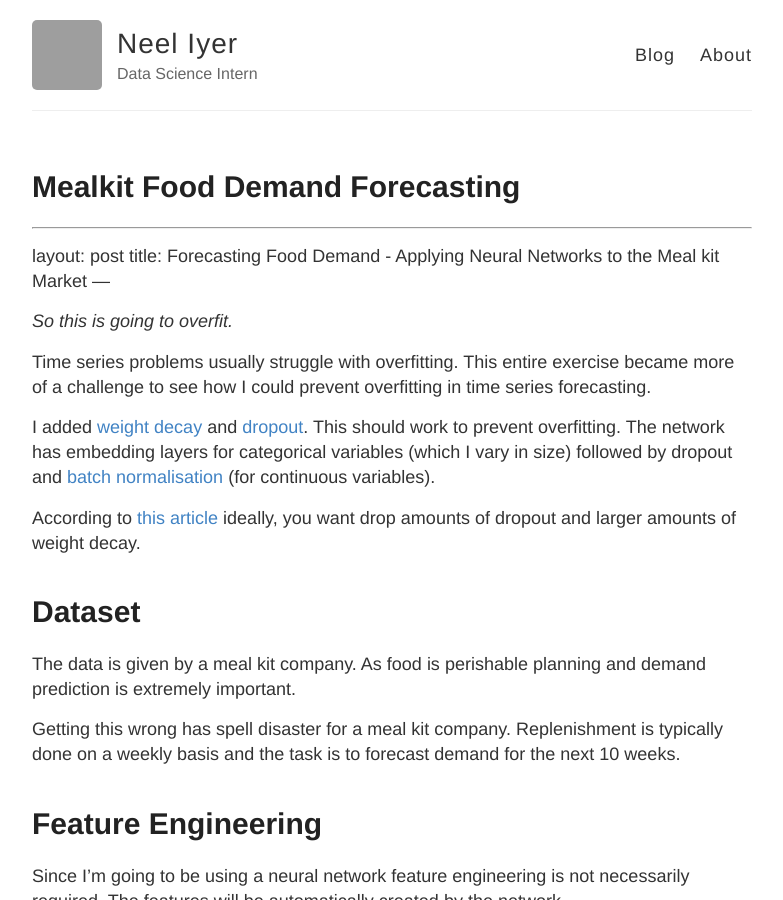
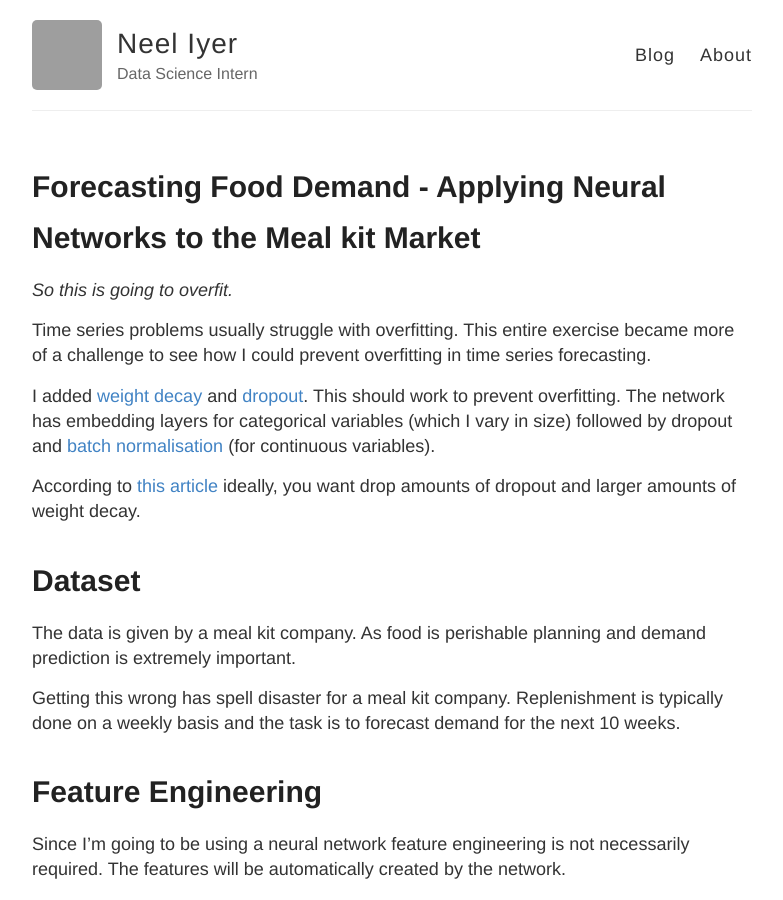
Before and after one commit to neelriyer/neelriyer.github.io, a Jekyll site: the page built from _posts/2020-06-28-Mealkit-Food-Demand-Forecasting.md, in a window 1280 px wide and 900 px high. Shown: the whole window, without its empty margins (248-1031 px from the left). Built offline with Jekyll 4.4.1, drawn with Linux system fonts in a browser that asks for light colours; our own code applies the rules of GitHub Pages for plain Markdown files; some of the changed lines change nothing that is shown; grey boxes are pictures that could not be loaded.

Commit message:
work you piece of shit

````diff
--- a/_posts/2020-06-28-Mealkit-Food-Demand-Forecasting.md
+++ b/_posts/2020-06-28-Mealkit-Food-Demand-Forecasting.md
@@ -1,15 +1,3 @@
-[grid_search_plot]: https://raw.githubusercontent.com/spiyer99/spiyer99.github.io/master/images/mealkit/grid_search_plot.png
-
-[comparison_traditional_methods_plot]: https://raw.githubusercontent.com/spiyer99/spiyer99.github.io/master/images/mealkit/comparison_traditional_methods_plot.png
-
-[5_cycles]: https://raw.githubusercontent.com/spiyer99/spiyer99.github.io/master/images/mealkit/5_cycles.png
-
-[plot_loss]: https://raw.githubusercontent.com/spiyer99/spiyer99.github.io/master/images/mealkit/plot_loss.png
-
-[second_loss]:https://raw.githubusercontent.com/spiyer99/spiyer99.github.io/master/images/mealkit/second_loss.png
-
-[10_cycles]:https://raw.githubusercontent.com/spiyer99/spiyer99.github.io/master/images/mealkit/10_cycles.png
-
 ---
 layout: post
 title: Forecasting Food Demand - Applying Neural Networks to the Meal kit Market
@@ -223,6 +211,18 @@
 )
 ```
 
+[grid_search_plot]: https://raw.githubusercontent.com/spiyer99/spiyer99.github.io/master/images/mealkit/grid_search_plot.png
+
+[comparison_traditional_methods_plot]: https://raw.githubusercontent.com/spiyer99/spiyer99.github.io/master/images/mealkit/comparison_traditional_methods_plot.png
+
+[5_cycles]: https://raw.githubusercontent.com/spiyer99/spiyer99.github.io/master/images/mealkit/5_cycles.png
+
+[plot_loss]: https://raw.githubusercontent.com/spiyer99/spiyer99.github.io/master/images/mealkit/plot_loss.png
+
+[second_loss]:https://raw.githubusercontent.com/spiyer99/spiyer99.github.io/master/images/mealkit/second_loss.png
+
+[10_cycles]:https://raw.githubusercontent.com/spiyer99/spiyer99.github.io/master/images/mealkit/10_cycles.png
+
 I’ll be using learning rate annealing here. That’s [shown to work well](https://sgugger.github.io/the-1cycle-policy.html)
 
 ![alt text][5_cycles]
````
